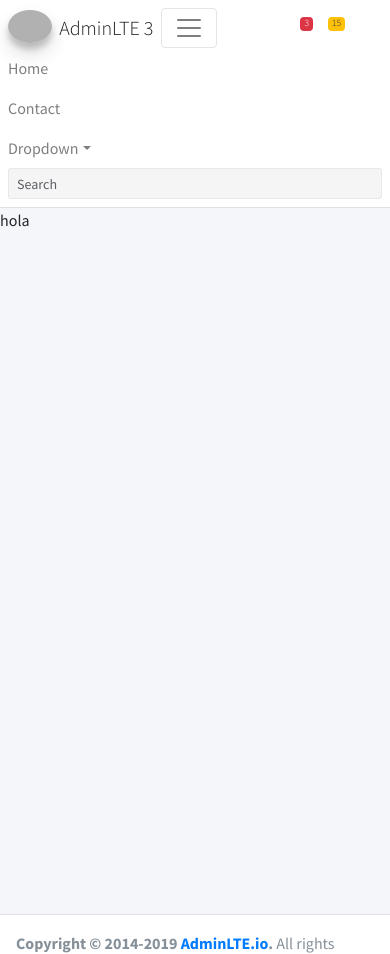
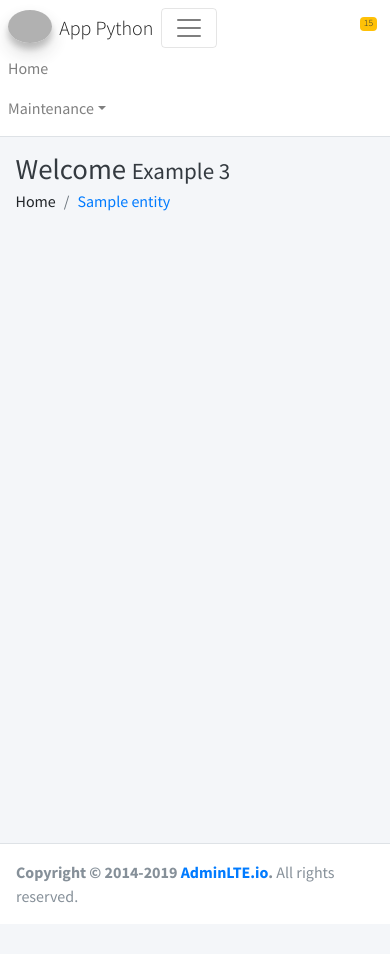
Before and after one commit to DanielRodriguez26/app, a Django app: template templates/index.html in a window 390 px wide, after a click that opens the changed part. Shown: the top 954 px of the page. After the commit the page ends 902 px from the top, so only its background shows below. Run offline with Django 3.2, Linux system fonts and the light colour scheme; the template is opened without the code that fills it: most values are stand-ins (such as "Sample title", 1, 10 or a date in 2020); parts of the project's set-up code (start-up, migrations or seed data) failed here and were passed over; some libraries are stand-ins or nearby versions; grey boxes are pictures that could not be loaded.

Commit message:
Fourth commit

```diff
--- a/config/settings.py
+++ b/config/settings.py
@@ -41,7 +41,9 @@ INSTALLED_APPS = [
     'django.contrib.messages',
     'django.contrib.staticfiles',
     #Apps
-    'core.erp'
+    'core.erp',
+    #Libs
+    'widget_tweaks',
 ]
 
 MIDDLEWARE = [
--- a/config/urls.py
+++ b/config/urls.py
@@ -16,9 +16,9 @@ Including another URLconf
 from django.contrib import admin
 from django.urls import path, include
 
-from core.erp.views import myfirstview
+
 
 urlpatterns = [
     path('admin/', admin.site.urls),
-    path('prueba/', include('core.erp.urls'))
+    path('erp/', include('core.erp.urls'))
 ]
--- /dev/null
+++ b/core/erp/templates/category/create.html
@@ -0,0 +1 @@
+{% extends 'form.html' %}
--- a/core/erp/urls.py
+++ b/core/erp/urls.py
@@ -1,10 +1,10 @@
 from django.urls import path
 
-from core.erp.views import myfirstview, mysecondview
+from core.erp.views.category.view import *
 app_name = 'erp'
 urlpatterns = [
 
-    path('uno/', myfirstview, name='vista1'),
-    path('dos/', mysecondview, name='vista2')
+    path('category/list/', CategoryListView.as_view(), name='category_list'),
+    path('category/add/', CategoryCreateView.as_view(), name='category_create'),
 
 ]
--- /dev/null
+++ b/static/js/main.js
@@ -0,0 +1,3 @@
+function message_error(obj) {
+
+}
--- /dev/null
+++ b/templates/body.html
@@ -0,0 +1,48 @@
+{% extends 'home.html' %}
+{% load static %}
+{% block body %}
+  <body class="hold-transition layout-top-nav">
+    <div class="wrapper">
+      {% include 'header.html' %}
+      <!-- Content  -->
+      <div class="content-wrapper">
+        <div class="content-header">
+          <div class="container">
+            <div class="row mb-2">
+              <div class="col-sm-6">
+                <h1 class="m-0 text-dark">Welcome <small>Example 3</small></h1>
+              </div>
+              <div class="col-sm-6">
+                <ol class="breadcrumb float-sm-right">
+                  <li class="breadcrumb-item">Home</li>
+                  <li class="breadcrumb-item"><a href="{{ list_url }}">{{ entity }}</a></li>
+                </ol>
+              </div>
+            </div>
+          </div>
+        </div>
+        <div class="content">
+          <div class="container">
+            {% block content %}
+
+            {% endblock %}
+          </div>
+        </div>
+      </div>
+
+      <!-- /.content-wrapper -->
+      <aside class="control-sidebar control-sidebar-dark">
+        <!-- Control sidebar content goes here -->
+        <div class="p-3">
+          <h5>Title</h5>
+          <p>Sidebar content</p>
+        </div>
+      </aside>
+
+      {%  include 'footer.html' %}
+    </div>
+    {% block javascript %}
+
+    {% endblock %}
+  </body>
+{% endblock %}
--- a/templates/header.html
+++ b/templates/header.html
@@ -3,8 +3,8 @@
 <nav class="main-header navbar navbar-expand-md navbar-light navbar-white">
   <div class="container">
     <a href="../../index3.html" class="navbar-brand">
-      <img src="{% static 'lib/adminlte-3/img/AdminLTELogo.png' %}" alt="AdminLTE Logo" class="brand-image img-circle elevation-3" style="opacity: .8">
-      <span class="brand-text font-weight-light">AdminLTE 3</span>
+      <img src="{% static 'img/python.jfif' %}" alt="AdminLTE Logo" class="brand-image img-circle elevation-3" style="opacity: .8">
+      <span class="brand-text font-weight-light">App Python</span>
     </a>
 
     <button class="navbar-toggler order-1" type="button" data-toggle="collapse" data-target="#navbarCollapse" aria-controls="navbarCollapse" aria-expanded="false" aria-label="Toggle navigation">
@@ -15,120 +15,23 @@
       <!-- Left navbar links -->
       <ul class="navbar-nav">
         <li class="nav-item">
-          <a href="index3.html" class="nav-link">Home</a>
-        </li>
-        <li class="nav-item">
-          <a href="#" class="nav-link">Contact</a>
+          <a href="index3.html" class="nav-link"><i class="fas fa-home"></i>Home</a>
         </li>
         <li class="nav-item dropdown">
-          <a id="dropdownSubMenu1" href="#" data-toggle="dropdown" aria-haspopup="true" aria-expanded="false" class="nav-link dropdown-toggle">Dropdown</a>
+          <a id="dropdownSubMenu1" href="#" data-toggle="dropdown" aria-haspopup="true" aria-expanded="false" class="nav-link dropdown-toggle"><i class="fas fa-folder-open"></i> Maintenance</a>
           <ul aria-labelledby="dropdownSubMenu1" class="dropdown-menu border-0 shadow">
-            <li><a href="#" class="dropdown-item">Some action </a></li>
-            <li><a href="#" class="dropdown-item">Some other action</a></li>
-
-            <li class="dropdown-divider"></li>
-
-            <!-- Level two dropdown-->
-            <li class="dropdown-submenu dropdown-hover">
-              <a id="dropdownSubMenu2" href="#" role="button" data-toggle="dropdown" aria-haspopup="true" aria-expanded="false" class="dropdown-item dropdown-toggle">Hover for action</a>
-              <ul aria-labelledby="dropdownSubMenu2" class="dropdown-menu border-0 shadow">
-                <li>
-                  <a tabindex="-1" href="#" class="dropdown-item">level 2</a>
-                </li>
-
-                <!-- Level three dropdown-->
-                <li class="dropdown-submenu">
-                  <a id="dropdownSubMenu3" href="#" role="button" data-toggle="dropdown" aria-haspopup="true" aria-expanded="false" class="dropdown-item dropdown-toggle">level 2</a>
-                  <ul aria-labelledby="dropdownSubMenu3" class="dropdown-menu border-0 shadow">
-                    <li><a href="#" class="dropdown-item">3rd level</a></li>
-                    <li><a href="#" class="dropdown-item">3rd level</a></li>
-                  </ul>
-                </li>
-                <!-- End Level three -->
-
-                <li><a href="#" class="dropdown-item">level 2</a></li>
-                <li><a href="#" class="dropdown-item">level 2</a></li>
-              </ul>
-            </li>
-            <!-- End Level two -->
+            <li><a href="#" class="dropdown-item"><i class="fas fa-truck-loading"></i> Categories</a></li>
+            <li><a href="#" class="dropdown-item"><i class="fas fa-boxes"></i> Products</a></li>
+            <li><a href="#" class="dropdown-item"><i class="fas fa-user"></i> Clients</a></li>
+            <li><a href="#" class="dropdown-item"><i class="fas fa-shopping-cart"></i> Sale</a></li>
           </ul>
         </li>
       </ul>
-
-      <!-- SEARCH FORM -->
-      <form class="form-inline ml-0 ml-md-3">
-        <div class="input-group input-group-sm">
-          <input class="form-control form-control-navbar" type="search" placeholder="Search" aria-label="Search">
-          <div class="input-group-append">
-            <button class="btn btn-navbar" type="submit">
-              <i class="fas fa-search"></i>
-            </button>
-          </div>
-        </div>
-      </form>
     </div>
 
     <!-- Right navbar links -->
     <ul class="order-1 order-md-3 navbar-nav navbar-no-expand ml-auto">
       <!-- Messages Dropdown Menu -->
-      <li class="nav-item dropdown">
-        <a class="nav-link" data-toggle="dropdown" href="#">
-          <i class="fas fa-comments"></i>
-          <span class="badge badge-danger navbar-badge">3</span>
-        </a>
-        <div class="dropdown-menu dropdown-menu-lg dropdown-menu-right">
-          <a href="#" class="dropdown-item">
-            <!-- Message Start -->
-            <div class="media">
-              <img src="{% static 'lib/adminlte-3/img/user1-128x128.jpg' %}" alt="User Avatar" class="img-size-50 mr-3 img-circle">
-              <div class="media-body">
-                <h3 class="dropdown-item-title">
-                  Brad Diesel
-                  <span class="float-right text-sm text-danger"><i class="fas fa-star"></i></span>
-                </h3>
-                <p class="text-sm">Call me whenever you can...</p>
-                <p class="text-sm text-muted"><i class="far fa-clock mr-1"></i> 4 Hours Ago</p>
-              </div>
-            </div>
-            <!-- Message End -->
-          </a>
-          <div class="dropdown-divider"></div>
-          <a href="#" class="dropdown-item">
-            <!-- Message Start -->
-            <div class="media">
-              <img src="{% static 'lib/adminlte-3/img/user1-128x128.jpg' %}" alt="User Avatar" class="img-size-50 img-circle mr-3">
-              <div class="media-body">
-                <h3 class="dropdown-item-title">
-                  John Pierce
-                  <span class="float-right text-sm text-muted"><i class="fas fa-star"></i></span>
-                </h3>
-                <p class="text-sm">I got your message bro</p>
-                <p class="text-sm text-muted"><i class="far fa-clock mr-1"></i> 4 Hours Ago</p>
-              </div>
-            </div>
-            <!-- Message End -->
-          </a>
-          <div class="dropdown-divider"></div>
-          <a href="#" class="dropdown-item">
-            <!-- Message Start -->
-            <div class="media">
-              <img src="{% static 'lib/adminlte-3/img/user1-128x128.jpg' %}" alt="User Avatar" class="img-size-50 img-circle mr-3">
-              <div class="media-body">
-                <h3 class="dropdown-item-title">
-                  Nora Silvester
-                  <span class="float-right text-sm text-warning"><i class="fas fa-star"></i></span>
-                </h3>
-                <p class="text-sm">The subject goes here</p>
-                <p class="text-sm text-muted"><i class="far fa-clock mr-1"></i> 4 Hours Ago</p>
-              </div>
-            </div>
-            <!-- Message End -->
-          </a>
-          <div class="dropdown-divider"></div>
-          <a href="#" class="dropdown-item dropdown-footer">See All Messages</a>
-        </div>
-      </li>
-      <!-- Notifications Dropdown Menu -->
       <li class="nav-item dropdown">
         <a class="nav-link" data-toggle="dropdown" href="#">
           <i class="far fa-bell"></i>
@@ -155,10 +58,6 @@
           <a href="#" class="dropdown-item dropdown-footer">See All Notifications</a>
         </div>
       </li>
-      <li class="nav-item">
-        <a class="nav-link" data-widget="control-sidebar" data-slide="true" href="#"><i
-            class="fas fa-th-large"></i></a>
-      </li>
     </ul>
   </div>
 </nav>
--- a/templates/home.html
+++ b/templates/home.html
@@ -1,46 +1,33 @@
 {% load static %}
 <!DOCTYPE html>
-<!--
-This is a starter template page. Use this page to start your new project from
-scratch. This page gets rid of all links and provides the needed markup only.
--->
 <html lang="en">
 <head>
   <meta charset="utf-8">
   <meta name="viewport" content="width=device-width, initial-scale=1">
   <meta http-equiv="x-ua-compatible" content="ie=edge">
-  <title>AdminLTE 3 | Top Navigation</title>
+  {% block title %}
+
+  {% endblock %}
   <!-- Font Awesome Icons -->
   <link rel="stylesheet" href="{% static 'lib/adminlte-3/plugins/fontawesome-free/css/all.min.css' %}">
   <!-- Theme style -->
   <link rel="stylesheet" href="{% static 'lib/adminlte-3/css/adminlte.css' %}">
   <!-- Google Font: Source Sans Pro -->
   <link href="https://fonts.googleapis.com/css?family=Source+Sans+Pro:300,400,400i,700" rel="stylesheet">
+  <!-- jQuery -->
+  <script src="{% static 'lib/adminlte-3/plugins/jquery/jquery.min.js' %}"></script>
+  <!-- Bootstrap 4 -->
+  <script src="{% static 'lib/adminlte-3/plugins/bootstrap/js/bootstrap.bundle.min.js' %}"></script>
+  <!-- AdminLTE App -->
+  <script src="{% static 'lib/adminlte-3/js/adminlte.js' %}"></script>
+  <!-- Sweet Alert 2 -->
+  <script src="{% static 'lib/sweetalert2-9.10.0/sweetalert2.all.min.js' %}"></script>
+  <!-- head -->
+  {% block head %}
+
+  {% endblock %}
 </head>
-<body class="hold-transition layout-top-nav">
-<div class="wrapper">
-  {% include 'header.html' %}
-  <!-- Content Wrapper. Contains page content -->
-  <div class="content-wrapper">
-    {% block content %}
-    {% endblock %}
-  </div>
-  <!-- /.content-wrapper -->
-  <aside class="control-sidebar control-sidebar-dark">
-    <!-- Control sidebar content goes here -->
-    <div class="p-3">
-      <h5>Title</h5>
-      <p>Sidebar content</p>
-    </div>
-  </aside>
+{% block body %}
 
-  {%  include 'footer.html' %}
-</div>
-<!-- jQuery -->
-<script src="{% static 'lib/adminlte-3/plugins/jquery/jquery.min.js' %}"></script>
-<!-- Bootstrap 4 -->
-<script src="{% static 'lib/adminlte-3/plugins/bootstrap/js/bootstrap.bundle.min.js' %}"></script>
-<!-- AdminLTE App -->
-<script src="{% static 'lib/adminlte-3/js/adminlte.js' %}"></script>
-</body>
+{% endblock %}
 </html>
--- a/templates/index.html
+++ b/templates/index.html
@@ -1,5 +1,5 @@
-{% extends 'home.html' %}
+{% extends 'body.html' %}
 
 {% block content %}
-  <p>hola</p>
+
 {% endblock %}
```
Also changed, not shown: core/erp/forms.py (added, +29 -0 lines), core/erp/models.py (+7 -0 lines), core/erp/templates/category/list.html (added, +26 -0 lines), core/erp/tests.py (+9 -27 lines), core/erp/views.py (deleted, +0 -21 lines), core/erp/views/category/view.py (added, +74 -0 lines), templates/form.html (added, +62 -0 lines), templates/list.html (added, +67 -0 lines), core/erp/migrations/0004_category_description.py (added).
